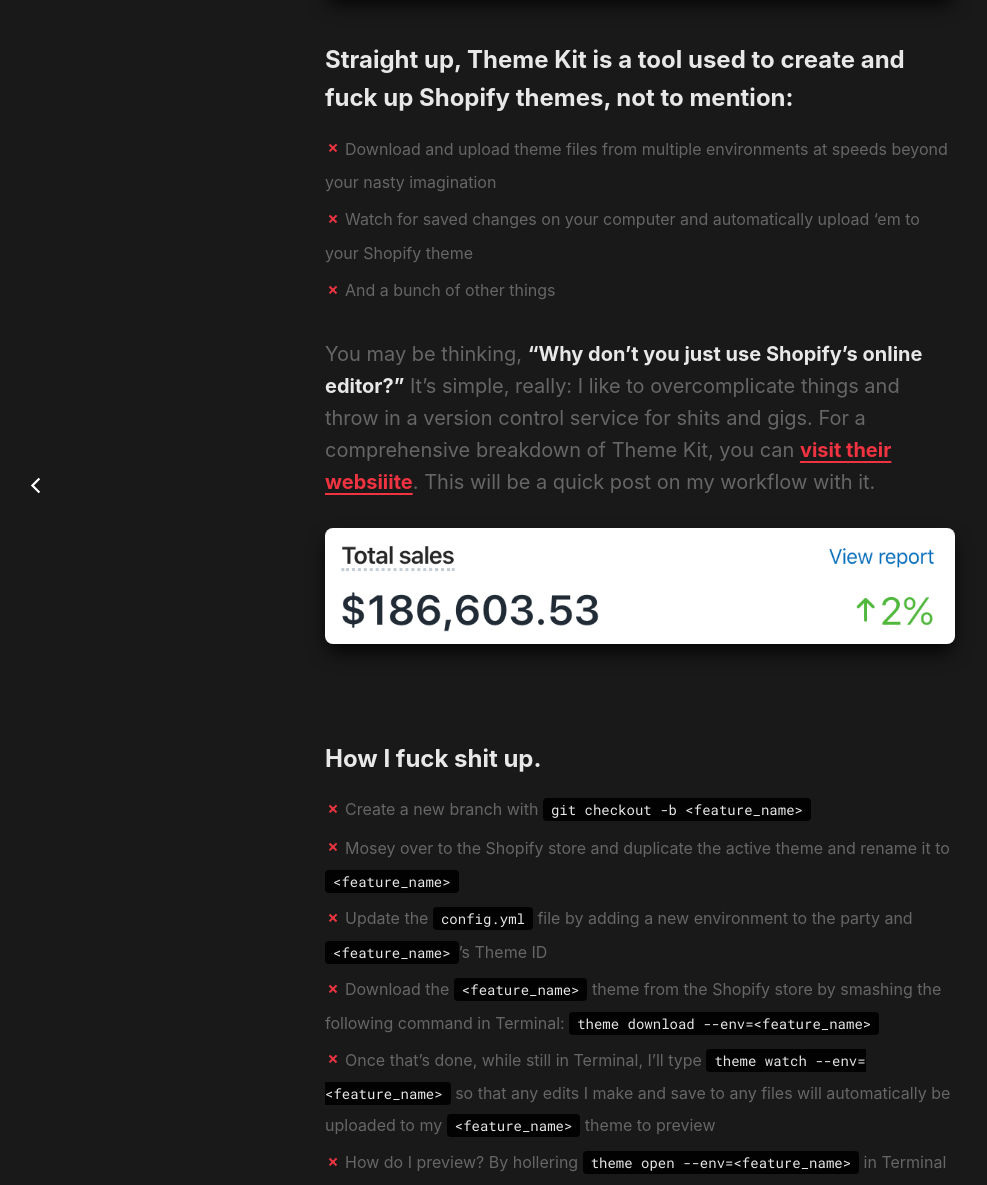
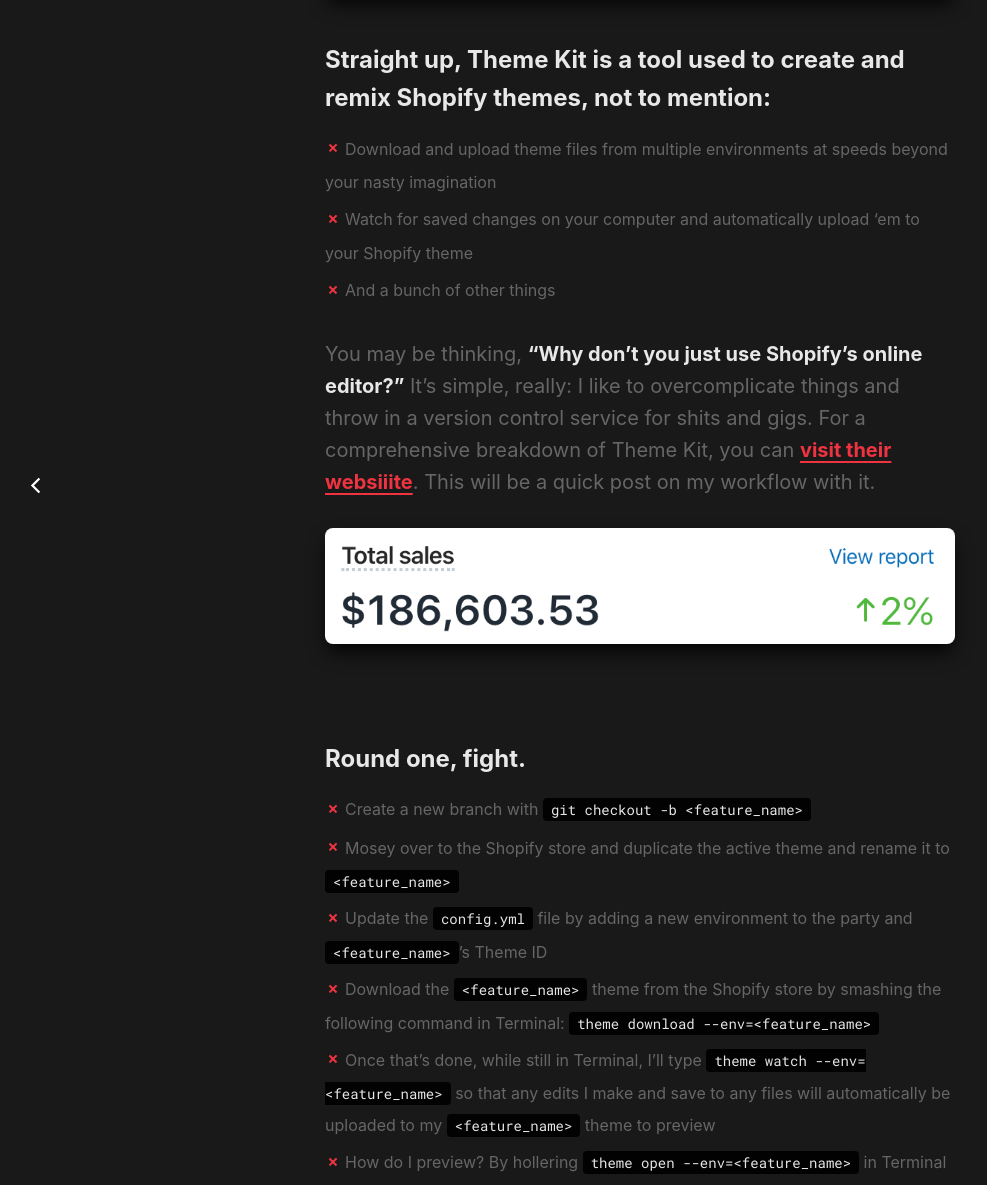
Before and after one commit to aryxmega/awwwry, a Jekyll site: the page built from _posts/2020-02-18-shopify-theme-kit-workflow.md, in a window 1280 px wide and 1400 px high, scrolled down 558 px, cut to the strip 215-1400 px from the top of the window. Shown: the whole strip, without its empty margins (0-987 px from the left). Built offline with Jekyll 4.4.1, drawn with Linux system fonts in a browser that asks for light colours; some web fonts are replaced.

Commit message:
Update 2020-02-18-shopify-theme-kit-workflow.md

```diff
--- a/_posts/2020-02-18-shopify-theme-kit-workflow.md
+++ b/_posts/2020-02-18-shopify-theme-kit-workflow.md
@@ -5,7 +5,7 @@
 tags:   [work, technology, shopify]
 ---
 
-### Straight up, Theme Kit is a tool used to create and fuck up Shopify themes, not to mention:
+### Straight up, Theme Kit is a tool used to create and remix Shopify themes, not to mention:
 
 - Download and upload theme files from multiple environments at speeds beyond your nasty imagination
 - Watch for saved changes on your computer and automatically upload 'em to your Shopify theme
@@ -17,7 +17,7 @@
 
 ***
 
-### How I fuck shit up.
+### Round one, fight.
 
 - Create a new branch with `git checkout -b <feature_name>`
 - Mosey over to the Shopify store and duplicate the active theme and rename it to `<feature_name>`
```
